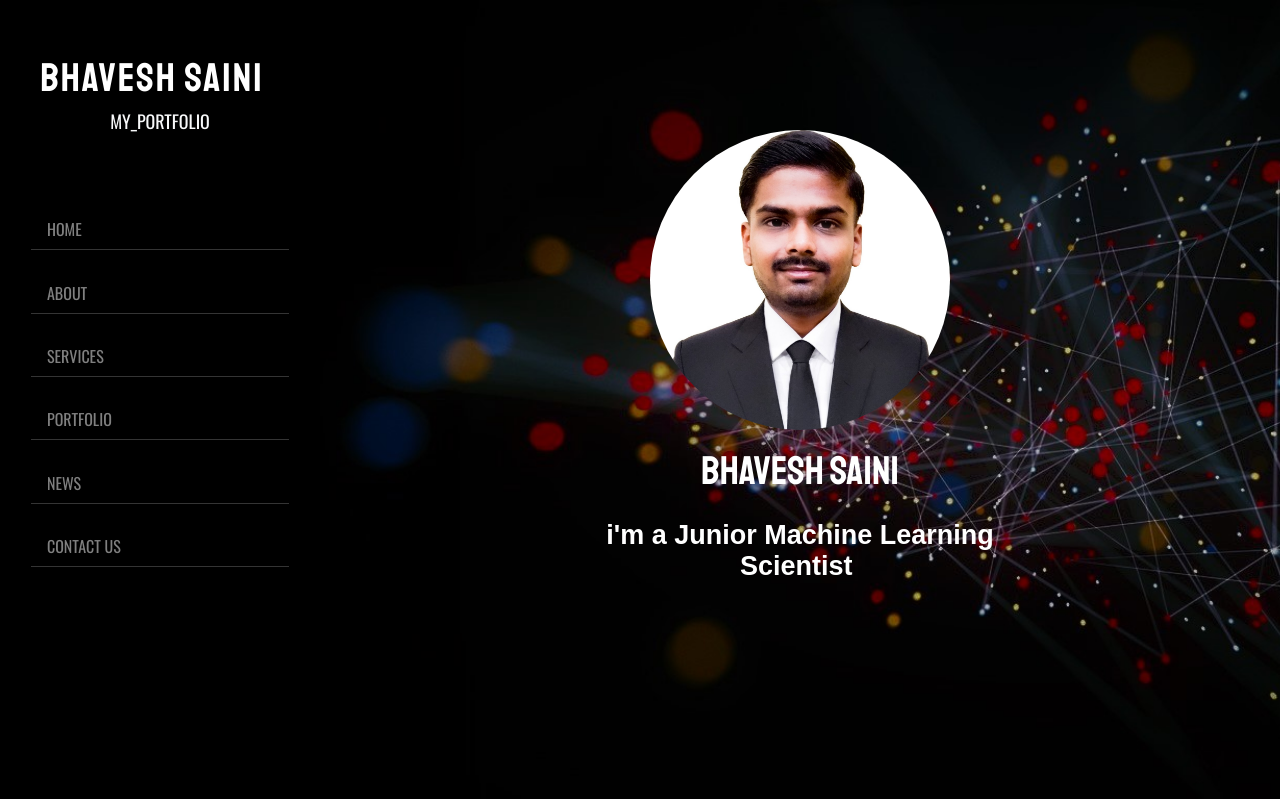
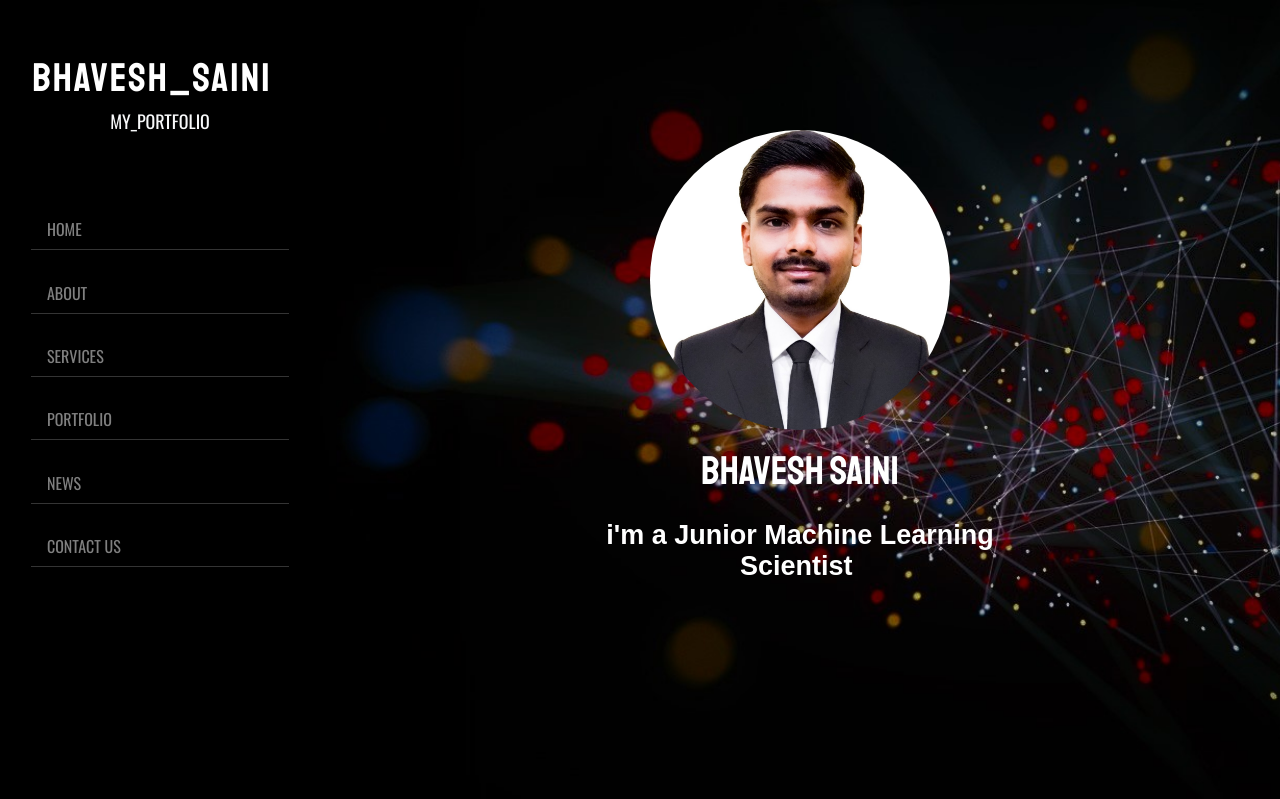
Before and after one commit to bhaveshsaini1990/My_Portfolio, a plain HTML site: page index.html in a window 1280 px wide. Shown: the top 799 px of the page. Drawn offline with nearby package versions, Linux system fonts and the light colour scheme; a web font is replaced by a local one.

Commit message:
portfolio_2
vywiegfviwef

```diff
--- a/index.html
+++ b/index.html
@@ -17,7 +17,7 @@
             <div class="col-3 bgcolor-black">
                 <nav class="primary-nav navbar-expand-md">
                     <div class="site-title text-center text-light py-5">
-                        <a href="#" class="navbar-brand font-staat font-size-40">Bhavesh Saini</a>
+                        <a href="#" class="navbar-brand font-staat font-size-40">Bhavesh_Saini</a>
                         <p class="description text-uppercase font-os">My_Portfolio</p>
                     </div>
                     <div class="d-flex flex-column">
```
